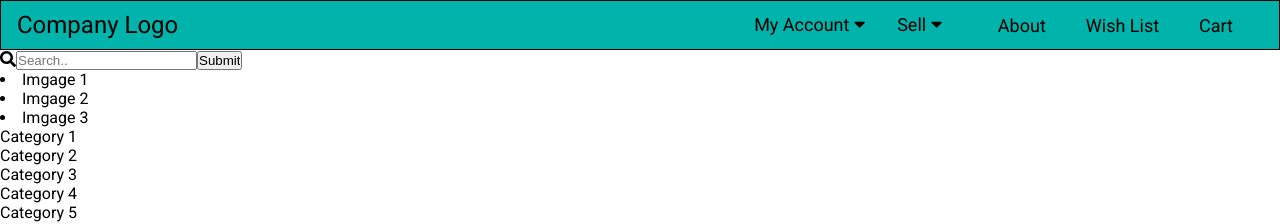
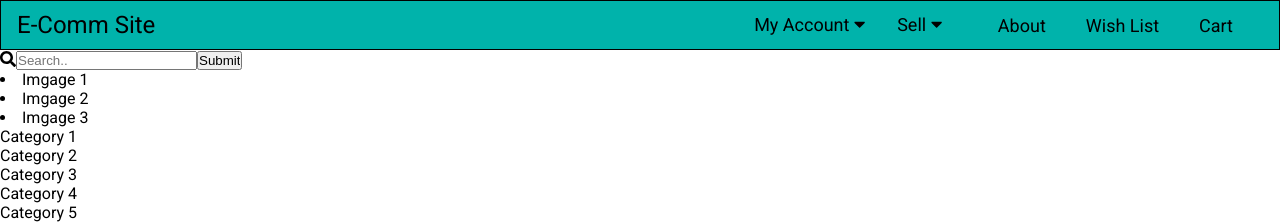
Before and after one commit to softdevpro9/react-ecommerce-frontend, a React (Create React App) app: page / in a window 1280 px wide. Shown: the top 224 px of the page. Built offline with nearby package versions, Linux system fonts and the light colour scheme; no server answers.

Commit message:
Update company name to E-Comm site

```diff
--- a/src/components/NewNavbar.js
+++ b/src/components/NewNavbar.js
@@ -21,7 +21,7 @@ class NewNavBar extends Component {
                 <span class="navbar-toggle" id="js-navbar-toggle">
                     <FontAwesomeIcon icon={faBars} onClick={this.handleOnClick} />
                 </span>
-                <Link to="/" class="logo">Company Logo</Link>
+                <Link to="/" class="logo">E-Comm Site</Link>
                 <ul class="main-nav" id="js-menu">
 
 
```
